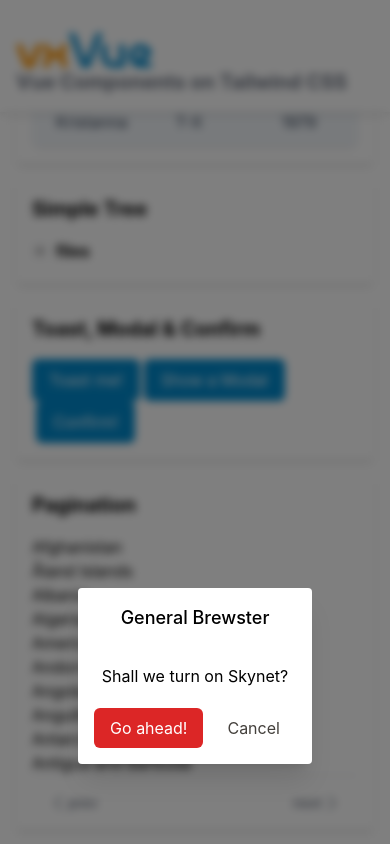
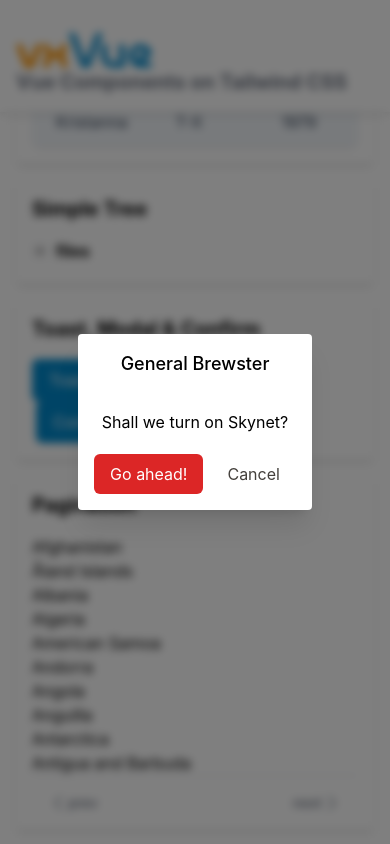
Before and after one commit to Vectrex/vxVue, a Vue app: page / in a window 390 px wide. Both pictures are taken after a click on the button "Confirm!". Shown: the part 1111-1955 px from the top of the page. Built offline with nearby package versions, Linux system fonts and the light colour scheme.

Commit message:
Fix: Confirm won't appear centered on small screen devices

```diff
--- a/package.json
+++ b/package.json
@@ -9,7 +9,7 @@
       "require": "./dist/vxvue.umd.js"
     }
   },
-  "version": "0.6.0",
+  "version": "0.6.1",
   "license": "MIT",
   "scripts": {
     "dev": "vite",
--- a/src/components/confirm.vue
+++ b/src/components/confirm.vue
@@ -42,7 +42,7 @@
   <div class="fixed inset-0 z-50 bg-black bg-opacity-50 backdrop-blur-sm" aria-hidden="true" v-if="show" />
   <transition name="appear">
     <div class="overflow-y-auto fixed inset-0 z-50" v-if="show">
-      <div class="flex justify-center items-end px-4 pt-4 pb-20 min-h-screen text-center sm:block sm:p-0">
+      <div class="flex justify-center items-center min-h-screen text-center sm:block sm:p-0">
         <div v-if="show">
           <span class="hidden sm:inline-block sm:h-screen sm:align-middle" aria-hidden="true">&#8203;</span>
 
```
